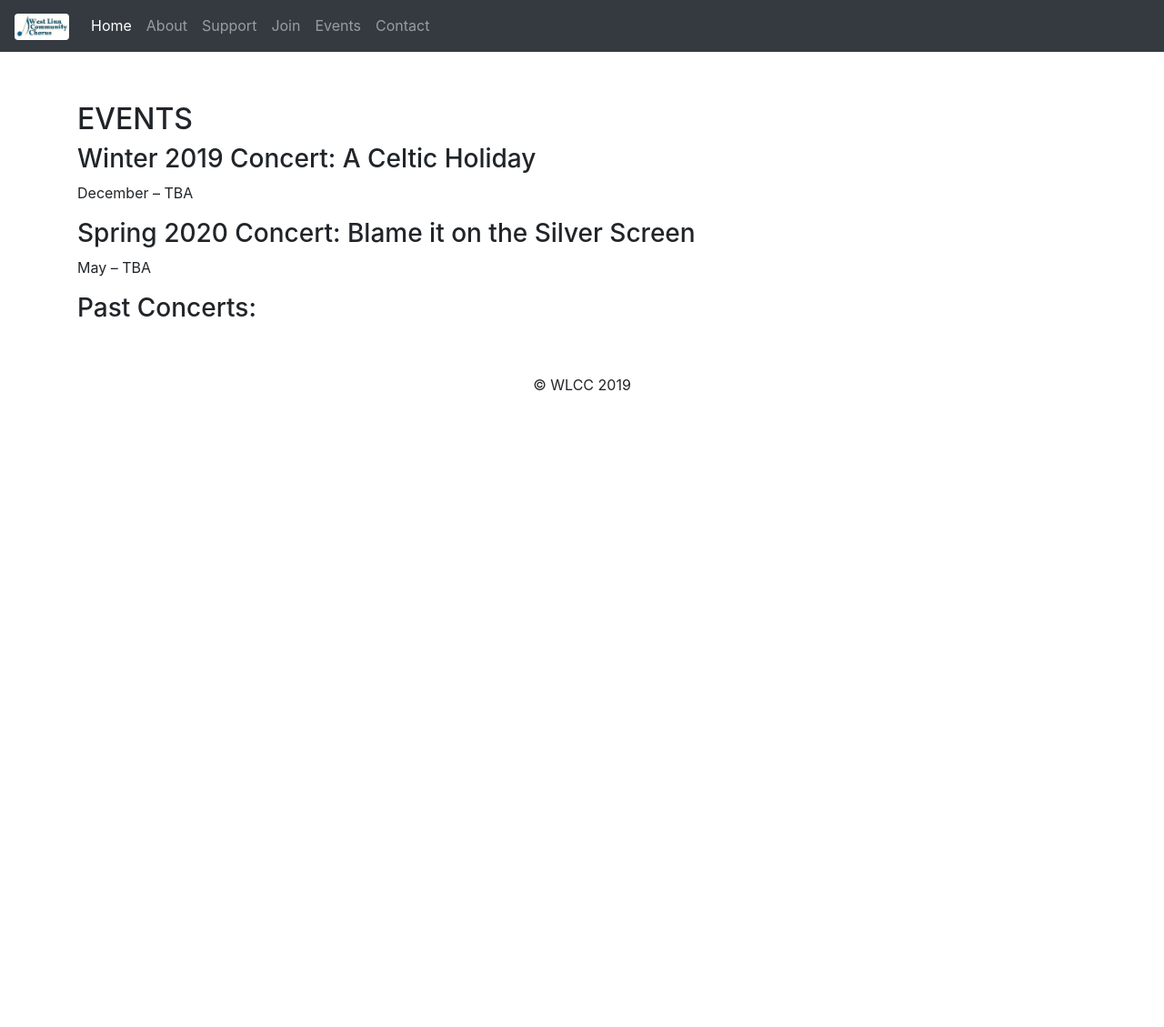
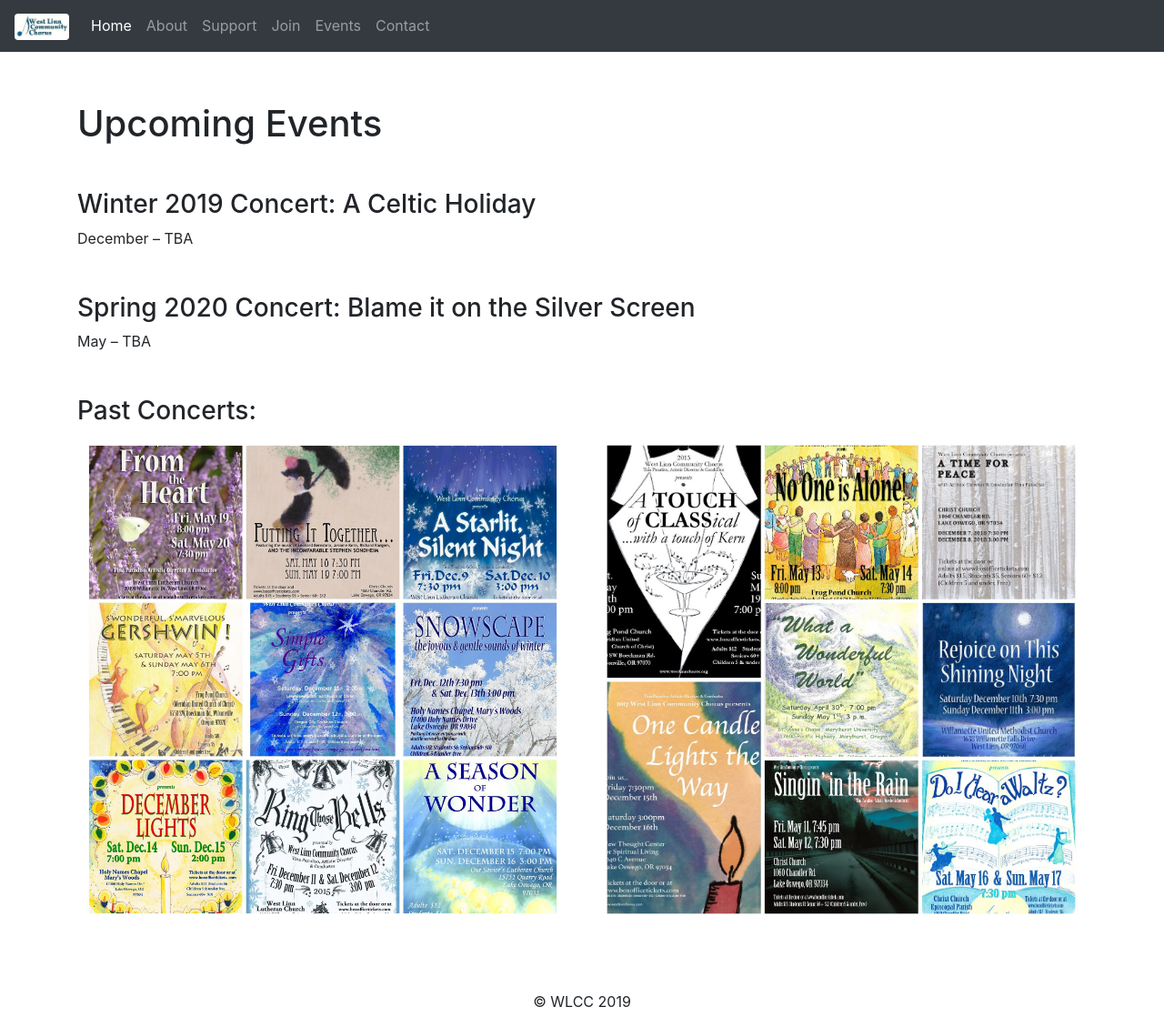
Before and after one commit to ecomstock/wlcc, a PHP site: page /events.php in a window 1280 px wide. Shown: the whole page at 91% size. Before the commit the page ends 800 px from the top, so only its background shows below. Run offline with PHP 8.4, Linux system fonts and the light colour scheme.

Commit message:
update: style "events" page

```diff
--- a/events.php
+++ b/events.php
@@ -2,13 +2,24 @@
 
 	<main role="main">
 
-        <div class="container">
-            <h2>EVENTS</h2>
-            <h3>Winter 2019 Concert: A Celtic Holiday</h3>
+        <div class="container container-narrow">
+            <h1>Upcoming Events</h1>
+            <h3 class="mt-5">Winter 2019 Concert: A Celtic Holiday</h3>
             <p>December – TBA</p>
-            <h3>Spring 2020 Concert: Blame it on the Silver Screen</h3>
+            <h3 class="mt-5">Spring 2020 Concert: Blame it on the Silver Screen</h3>
             <p>May – TBA</p>
-            <h3>Past Concerts:</h3>
+            <h3 class="mt-5">Past Concerts:</h3>
+            <div class="row">
+                <div class="col-md-6">
+                    <figure class="figure">
+                        <img src="./img/program-collage-1.jpg" class="figure-img img-fluid rounded" alt="">
+                    </figure>
+                </div>
+                <div class="col-md-6">
+                    <figure class="figure">
+                        <img src="./img/program-collage-2.jpg" class="figure-img img-fluid rounded" alt="">
+                    </figure>
+                </div>
         </div>
 
     </main>
```
